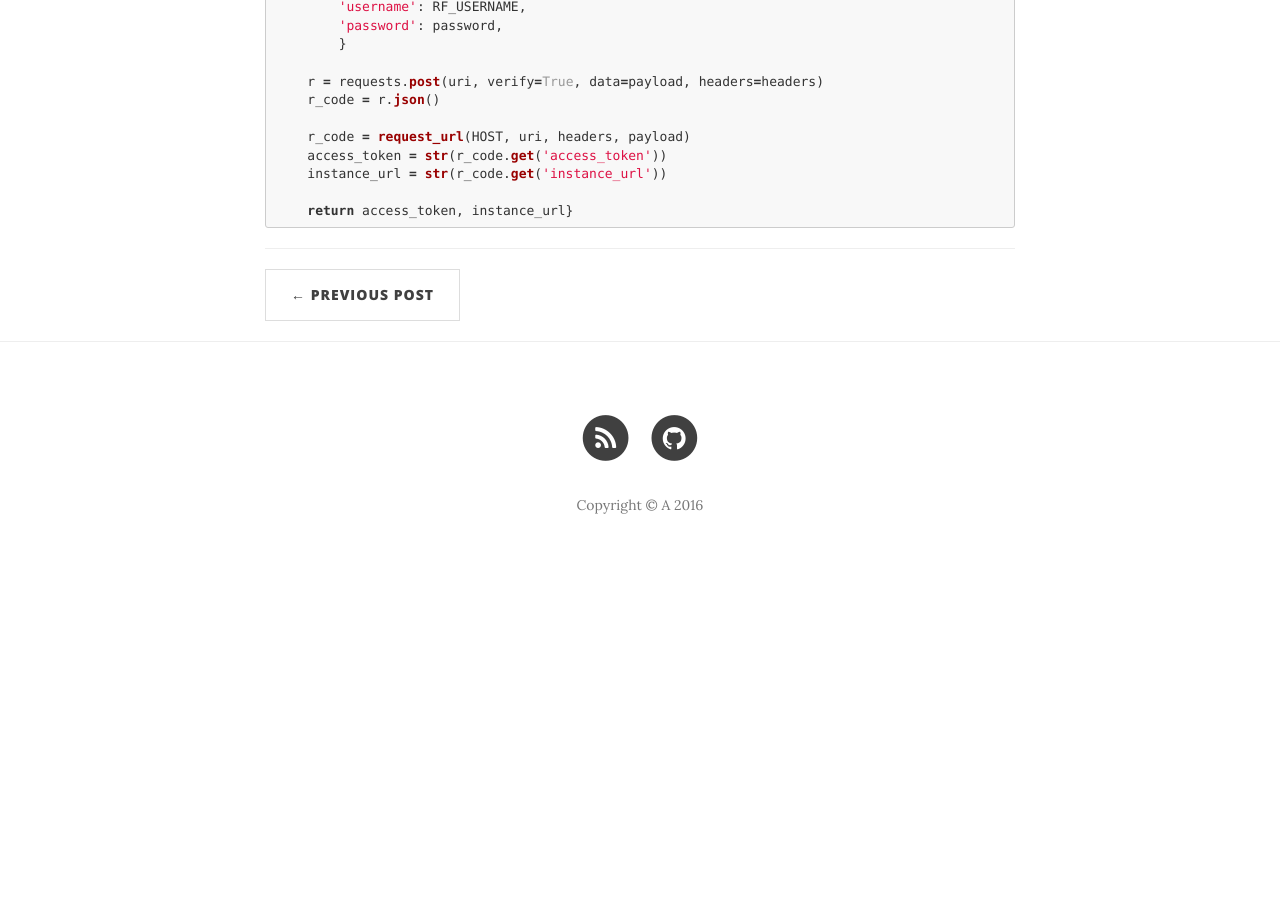
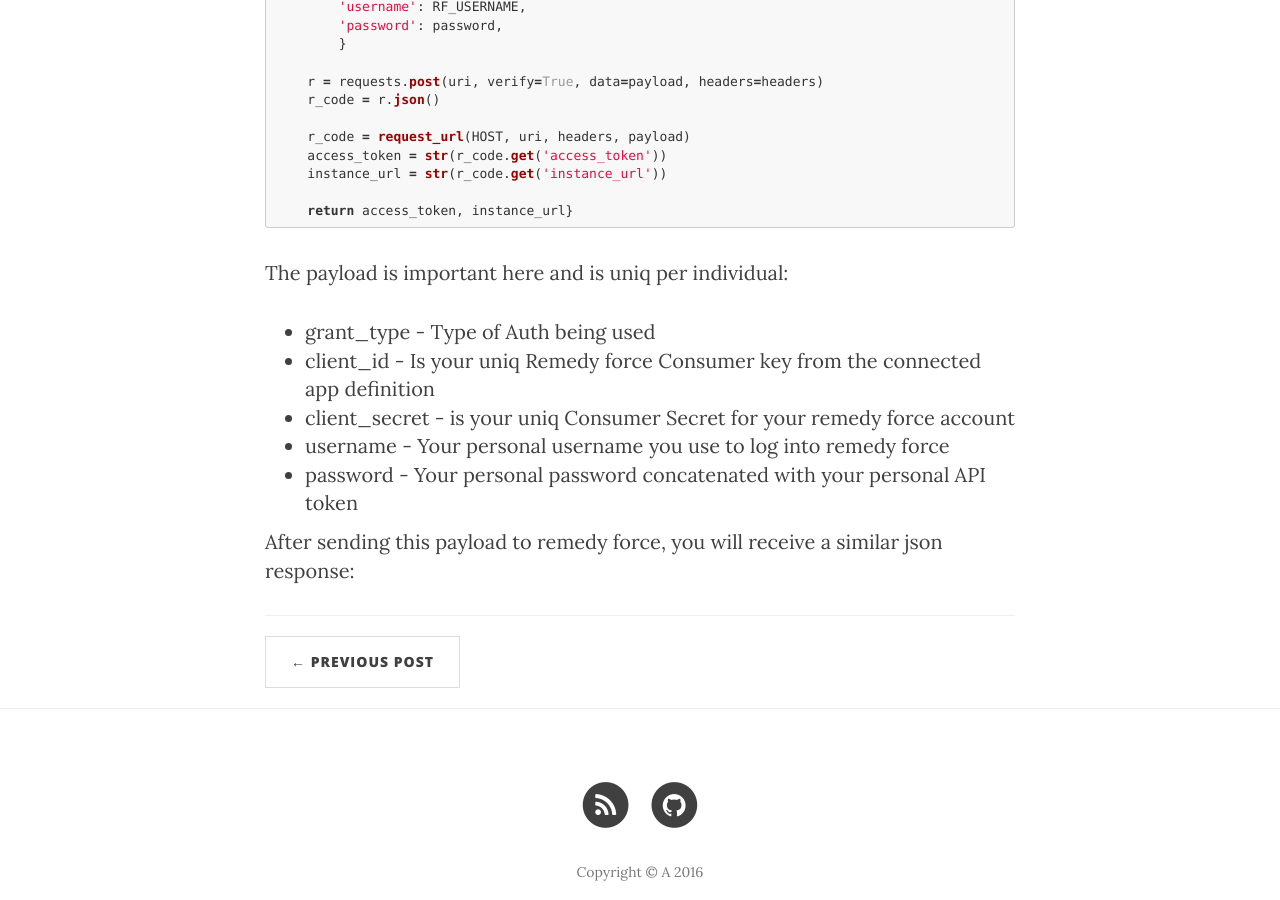
Before and after one commit to AZaugg/andyzaugg.github.io, a Jekyll site: the page built from _posts/2016-03-17-bmc-remedyforce-api.markdown, in a window 1280 px wide and 900 px high, scrolled down 1582 px. Built offline with Jekyll 4.4.1, drawn with Linux system fonts in a browser that asks for light colours; nearby versions of some CDN libraries; before the commit the page ends 2163 px from its top, so only the background shows below that.

Commit message:
4th commit

```diff
--- a/_posts/2016-03-17-bmc-remedyforce-api.markdown
+++ b/_posts/2016-03-17-bmc-remedyforce-api.markdown
@@ -51,3 +51,15 @@ def security_token():
 
     return access_token, instance_url}
 {% endhighlight %}
+<p>
+The payload is important here and is uniq per individual:
+<ul>
+<li>grant_type - Type of Auth being used</li>
+<li>client_id - Is your uniq Remedy force Consumer key from the connected app definition</li>
+<li>client_secret - is your uniq Consumer Secret for your remedy force account</li>
+<li>username - Your personal username you use to log into remedy force</li>
+<li>password - Your personal password concatenated with your personal API token</li>
+</ul>
+
+After sending this payload to remedy force, you will receive a similar json response:
+</p>
```
